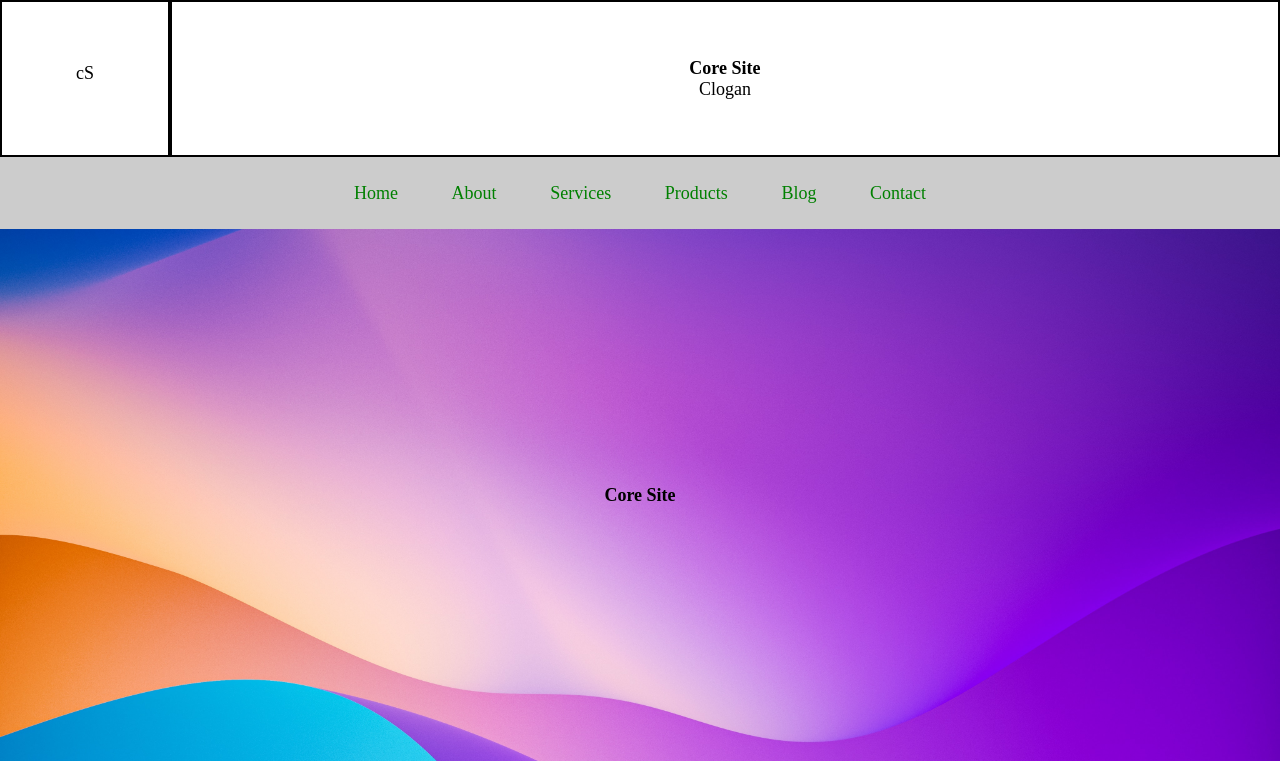
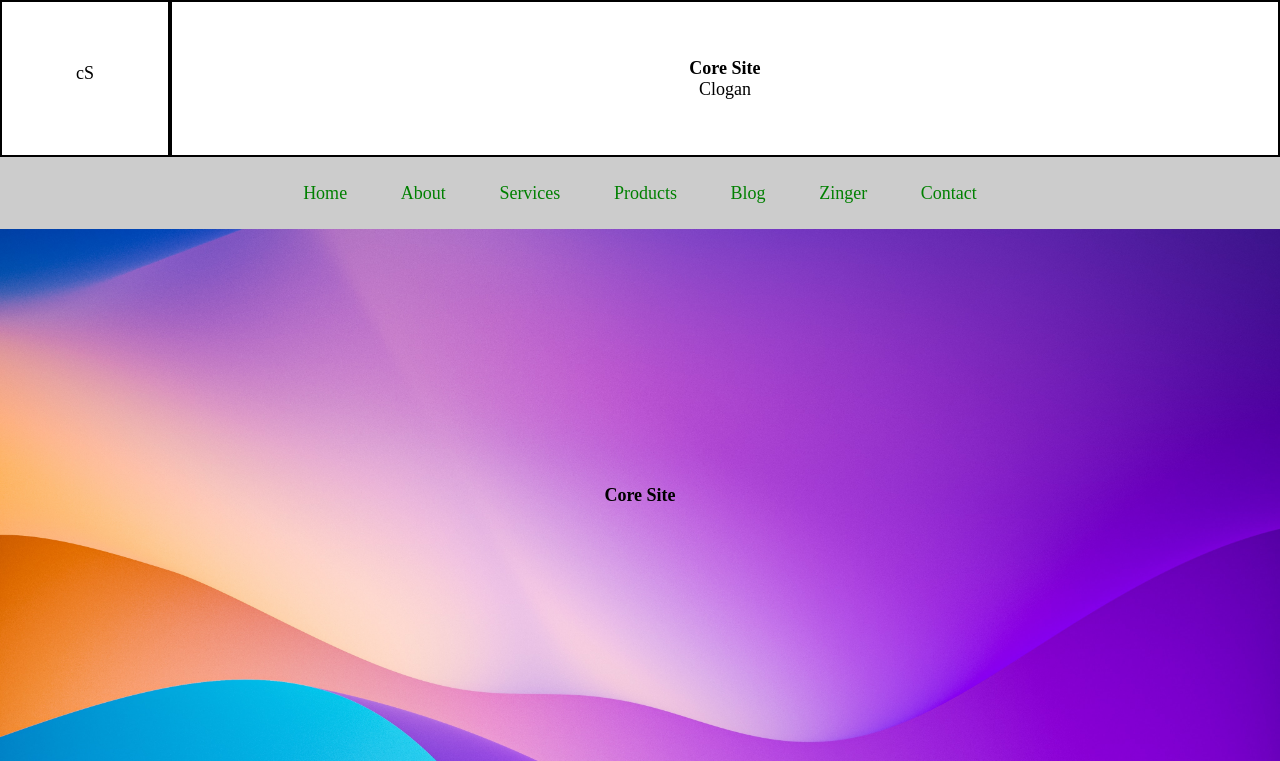
Before and after one commit to farazhashmi21/coreSite, a PHP site: page /index.php in a window 1280 px wide. Shown: the top 761 px of the page. Run offline with PHP 8.4, Linux system fonts and the light colour scheme.

Commit message:
Zinger Burger Blog Page Link Added

```diff
--- a/main-nav-links.php
+++ b/main-nav-links.php
@@ -7,6 +7,7 @@
 		<li><a href="services.php" title="Servicespage">Services</a></li>
 		<li><a href="#" title="Productspage">Products</a></li>
 		<li><a href="#" title="Blogpage">Blog</a></li>
+		<li><a href="zinger_burger_eat_out.php" title="ZInger Blogpage">Zinger</a></li>
 		<li><a href="#" title="Contactpage">Contact</a></li>
 	</ul>
 </div>
```
